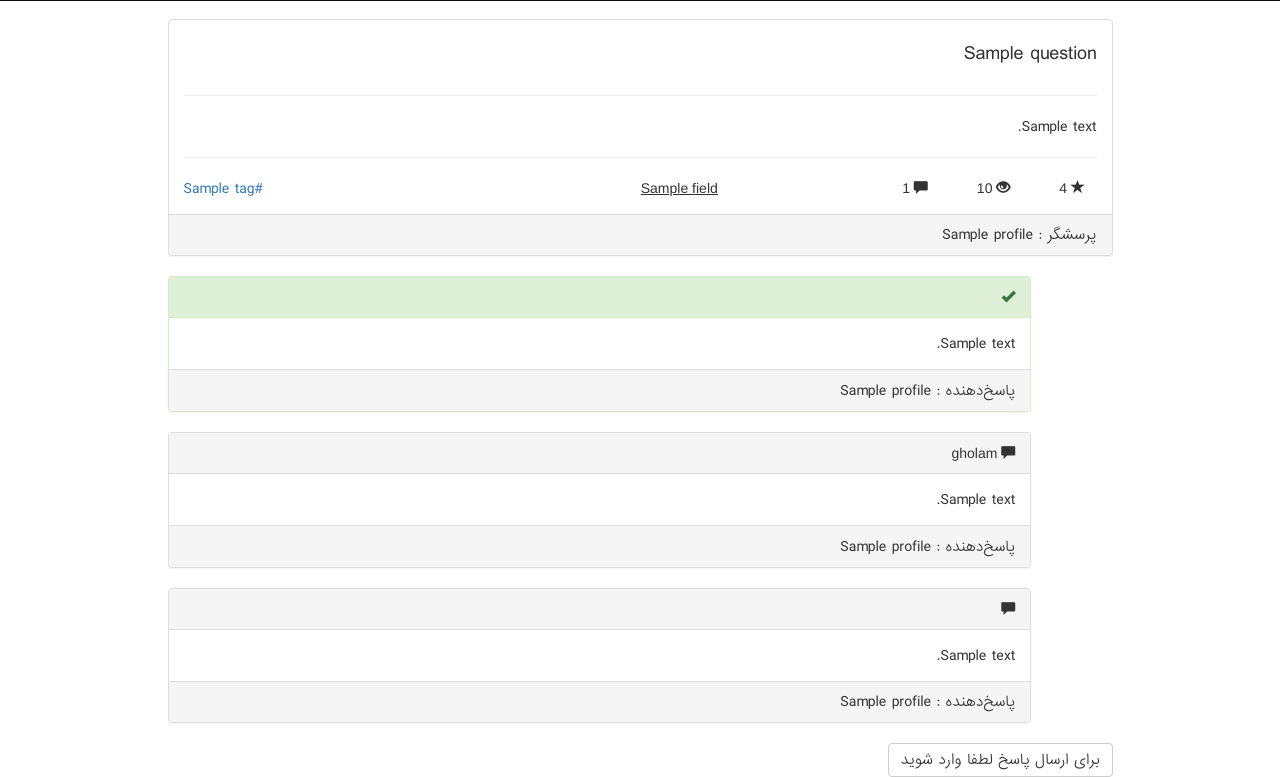
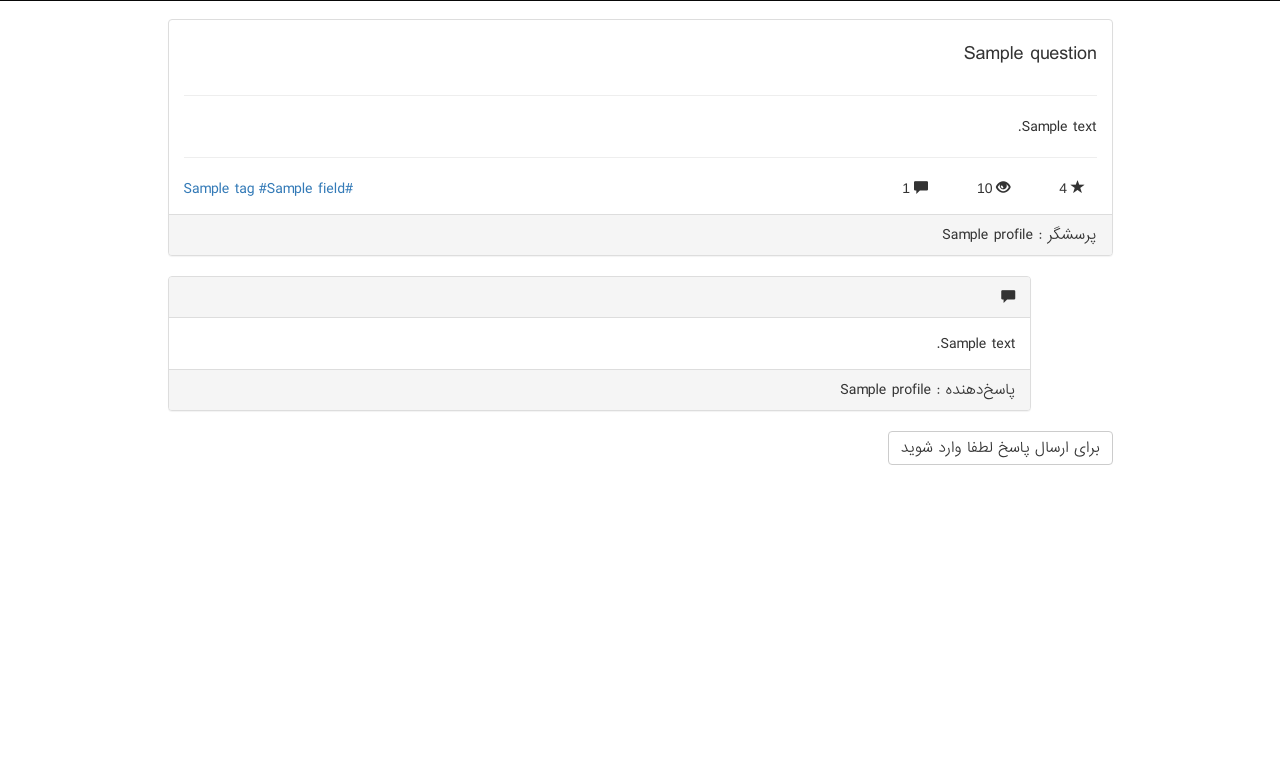
Before and after one commit to arianbakh/shahna, a Django app: template templates/forum/question.html in a window 1280 px wide. Shown: the part 51-828 px from the top of the page. After the commit the page ends 516 px from the top, so only its background shows below. Run offline with Django 3.2, Linux system fonts and the light colour scheme; the template is opened without the code that fills it: most values are stand-ins (such as "Sample title", 1, 10 or a date in 2020); some libraries are stand-ins or nearby versions.

Commit message:
Improve question UI

```diff
--- a/templates/forum/question.html
+++ b/templates/forum/question.html
@@ -24,15 +24,13 @@
                 <hr>
 
                 <div class="row">
-                    <div class="col-xs-4 text-left">
+                    <div class="col-xs-9 text-left">
                         {% for tag in question.tags.all %}
                                 <a href="#"><span class="persian-light">#{{tag.name}}</span></a>
                         {% endfor %}
-                    </div>
-                    <div class="col-xs-5 text-center">
-                            {% for field in question.fields.all %}
-                                    <u>{{ field.name }}</u>
-                            {% endfor %}
+                        {% for field in question.fields.all %}
+                            <a href="#"><span class="persian-light">#{{field.name}}</span></a>
+                        {% endfor %}
                     </div>
                     <div class="col-xs-1 text-center">
                         <span class="glyphicon glyphicon-comment"></span>
@@ -51,10 +49,17 @@
             <div class="panel-footer">
                 <div class="row">
                     {% if question.user == user %}
-                        <div class="persian-light col-xs-2">
-                            <a href="{% url 'edit_question' question_id=question.id %}">ویرایش</a> <a href="{% url 'remove_question' question_id=question.id %}">حذف</a>
+                        <div class="persian-light col-xs-3 text-left">
+                            <a class="btn btn-primary btn-sm" href="{% url 'edit_question' question_id=question.id %}">
+                                ویرایش
+                                <span class="glyphicon glyphicon-pencil"></span>
+                            </a>
+                            <a class="btn btn-primary btn-sm" href="{% url 'remove_question' question_id=question.id %}">
+                                حذف
+                                <span class="glyphicon glyphicon-remove"></span>
+                            </a>
                         </div>
-                        <div class="persian-light col-xs-10">
+                        <div class="persian-light col-xs-9">
                             پرسشگر : {{ question.user.profile.name }}
                         </div>
                     {% else %}
@@ -68,58 +73,6 @@
     </div>
 </div>
 
-<!-- TODO remove -->
-<div class="row">
-    <div class="col-xs-11">
-        <div class="panel panel-success">
-            <div class="panel-heading">
-                <span class="glyphicon glyphicon-ok"></span>
-            </div>
-            <div class="panel-body">
-                <div class="row">
-                    <div class="col-xs-12">
-                        <span class="persian-light">
-                            {{ question.description }}
-                        </span>
-                    </div>
-                </div>
-            </div>
-            <div class="panel-footer">
-                <span class="persian-light">
-                    پاسخ‌دهنده : {{ question.user.profile.name }}
-                </span>
-            </div>
-        </div>
-    </div>
-    <div class="col-xs-1"></div>  <!-- because offset isn't rtl -->
-</div>
-
-<!-- TODO remove -->
-<div class="row">
-    <div class="col-xs-11">
-        <div class="panel panel-default">
-            <div class="panel-heading">
-                <span class="glyphicon glyphicon-comment"></span>
-                <span>gholam</span>
-            </div>
-            <div class="panel-body">
-                <div class="row">
-                    <div class="col-xs-12">
-                        <span class="persian-light">
-                            {{ question.description }}
-                        </span>
-                    </div>
-                </div>
-            </div>
-            <div class="panel-footer">
-                <span class="persian-light">
-                    پاسخ‌دهنده : {{ question.user.profile.name }}
-                </span>
-            </div>
-        </div>
-    </div>
-    <div class="col-xs-1"></div>  <!-- because offset isn't rtl -->
-</div>
 
 {% for answer in answers %}
 <div class="row">
@@ -144,10 +97,17 @@
             <div class="panel-footer">
                 <div class="row">
                     {% if answer.user == user %}
-                        <div class="persian-light col-xs-2">
-                            <a href="{% url 'edit_answer' answer_id=answer.id %}">ویرایش</a> <a href="{% url 'remove_answer' answer_id=answer.id question_id=question.id %}">حذف</a>
+                        <div class="persian-light col-xs-3 text-left">
+                            <a class="btn btn-primary btn-sm" href="{% url 'edit_answer' answer_id=answer.id %}">
+                                ویرایش
+                                <span class="glyphicon glyphicon-pencil"></span>
+                            </a>
+                            <a class="btn btn-primary btn-sm" href="{% url 'remove_answer' answer_id=answer.id question_id=question.id %}">
+                                حذف
+                                <span class="glyphicon glyphicon-remove"></span>
+                            </a>
                         </div>
-                        <div class="persian-light col-xs-10">
+                        <div class="persian-light col-xs-9">
                             پاسخ‌دهنده : {{ answer.user.profile.name }}
                         </div>
                     {% else %}
--- a/templates/index.html
+++ b/templates/index.html
@@ -45,14 +45,12 @@
                         <hr>
 
                         <div class="row">
-                            <div class="col-xs-4 text-left">
+                            <div class="col-xs-9 text-left">
                                 {% for tag in q.tags.all %}
                                         <a href="#"><span class="persian-light">#{{tag.name}}</span></a>
                                 {% endfor %}
-                            </div>
-                            <div class="col-xs-5 text-center">
                                 {% for field in q.fields.all %}
-                                        <u>{{ field.name }}</u>
+                                    <a href="#"><span class="persian-light">#{{field.name}}</span></a>
                                 {% endfor %}
                             </div>
                             <div class="col-xs-1 text-center">
```
